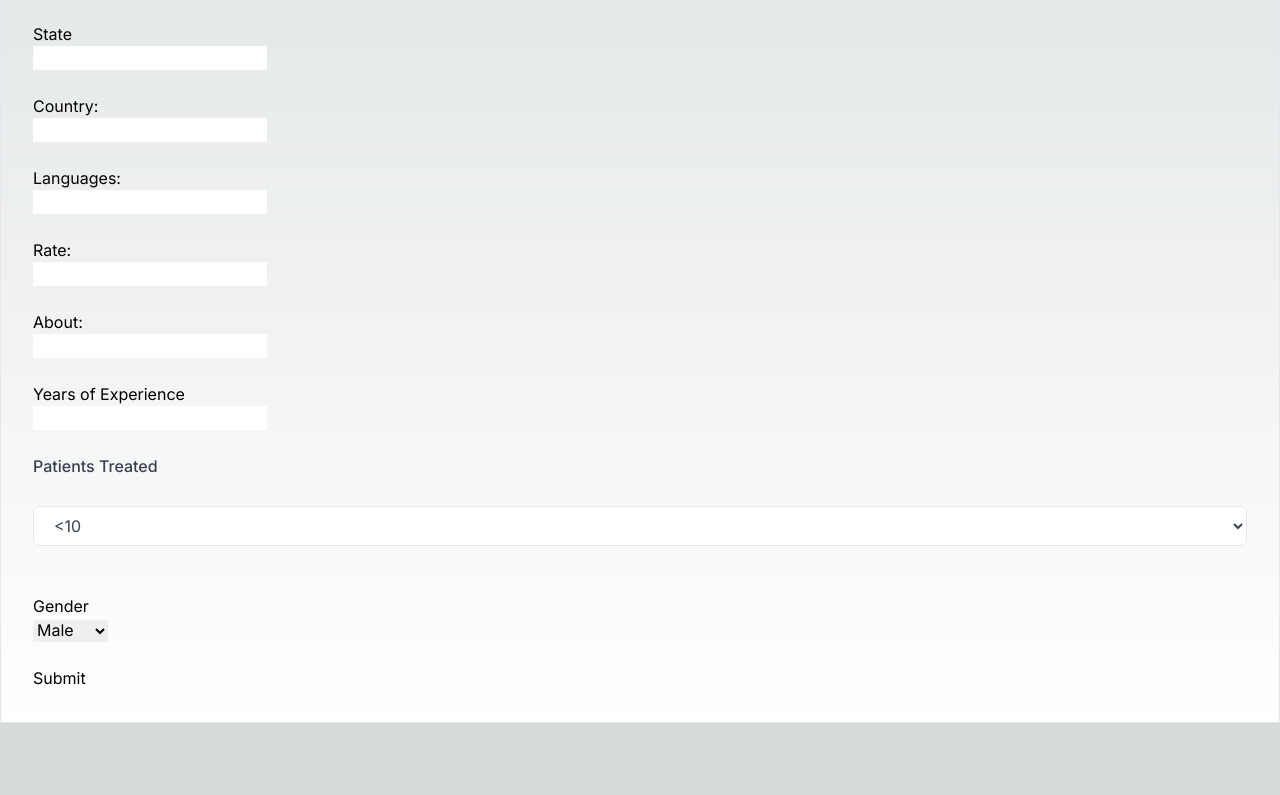
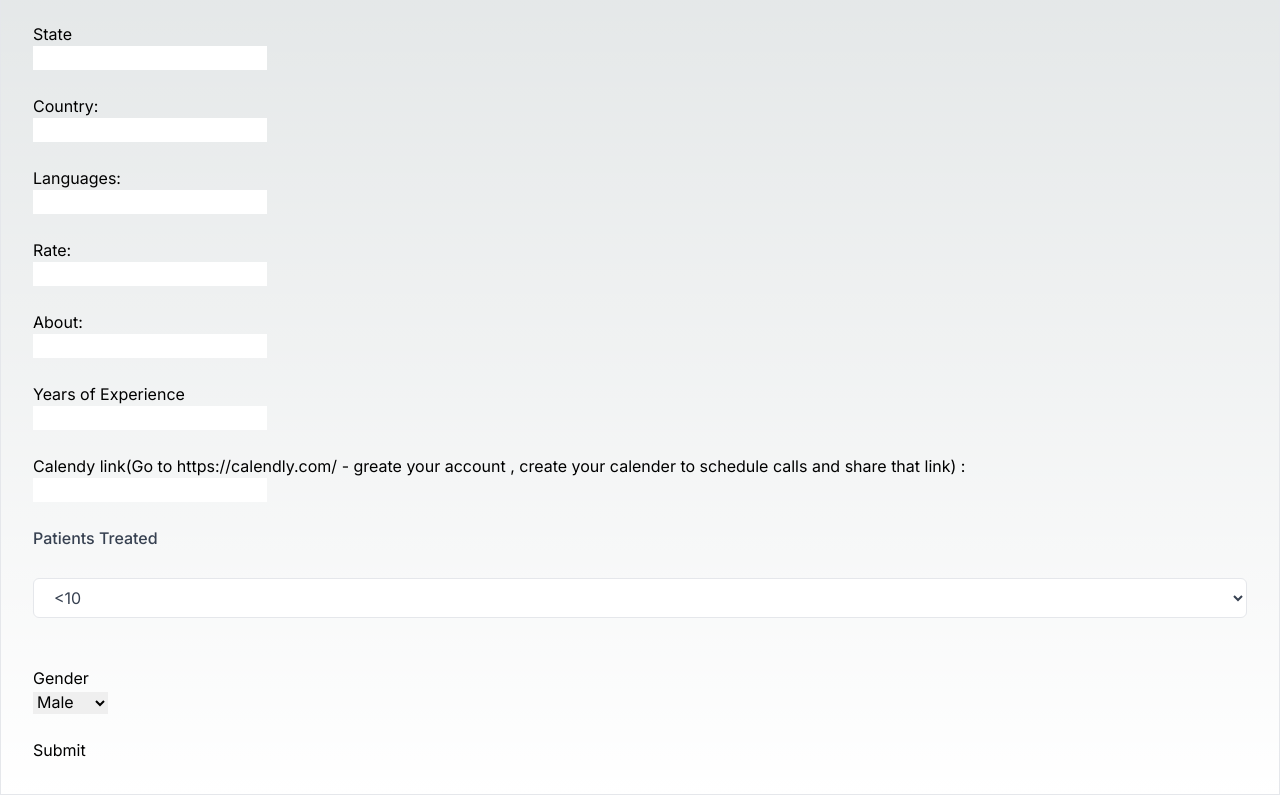
Before and after one commit to Sachin24704/Therapy, a Next.js app: page /fill in a window 1280 px wide. Shown: the part 449-1244 px from the top of the page. Before the commit the page ends 1172 px from the top, so only its background shows below. Built offline with nearby package versions, Linux system fonts and the light colour scheme; no server answers.

Commit message:
calendy option added

```diff
--- a/src/app/fill/page.js
+++ b/src/app/fill/page.js
@@ -28,6 +28,7 @@ export default function details() {
   const [exp, setExp] = useState("");
   const [no, setNo] = useState("");
   const [gender, setGender] = useState("");
+  const [calendy, setCalendy] = useState("");
   const [image, setImage] = useState(null);
 
   const { isLoading, authUser, signout } = useAuth();
@@ -75,6 +76,7 @@ export default function details() {
           about: about || "",
           exp: exp || "",
           no: no || "",
+          calendy: calendy || "",
           languages: lang || "",
           imageUrl: downloadURL,
         });
@@ -220,6 +222,20 @@ export default function details() {
         />
         <br />
         <br />
+        <label>
+          Calendy link(Go to https://calendly.com/ - greate your account ,
+          create your calender to schedule calls and share that link) :
+        </label>
+        <br />
+        <input
+          type="link"
+          name="calendy"
+          className=""
+          value={calendy}
+          onChange={(e) => setCalendy(e.target.value)}
+        />
+        <br />
+        <br />
         <label className="block font-medium text-gray-700">
           Patients Treated
         </label>
```
Also changed, not shown: src/app/api/payment/route.js (added).
